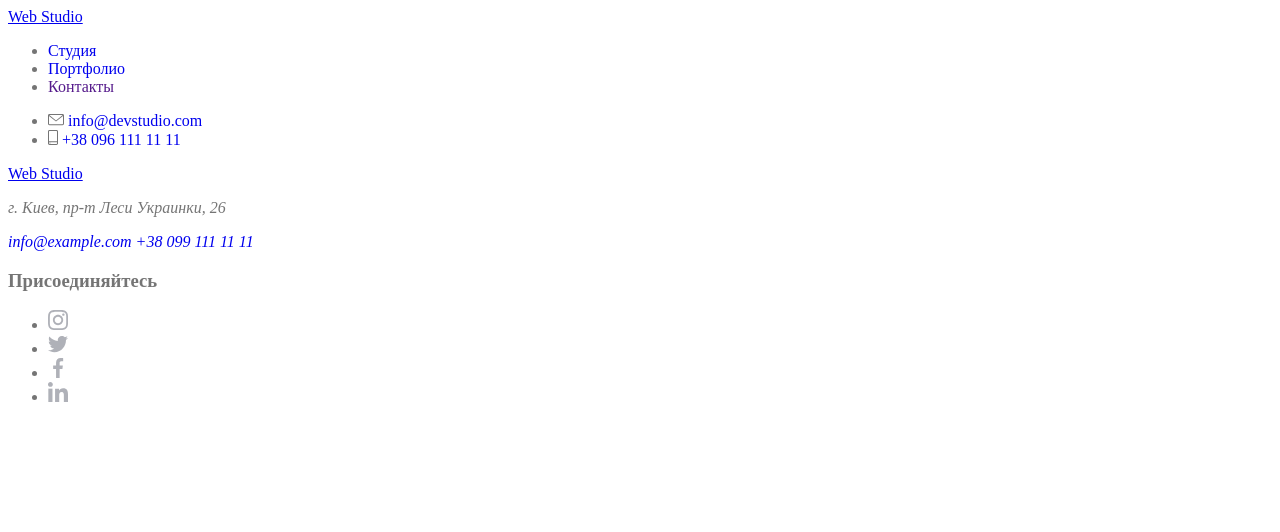
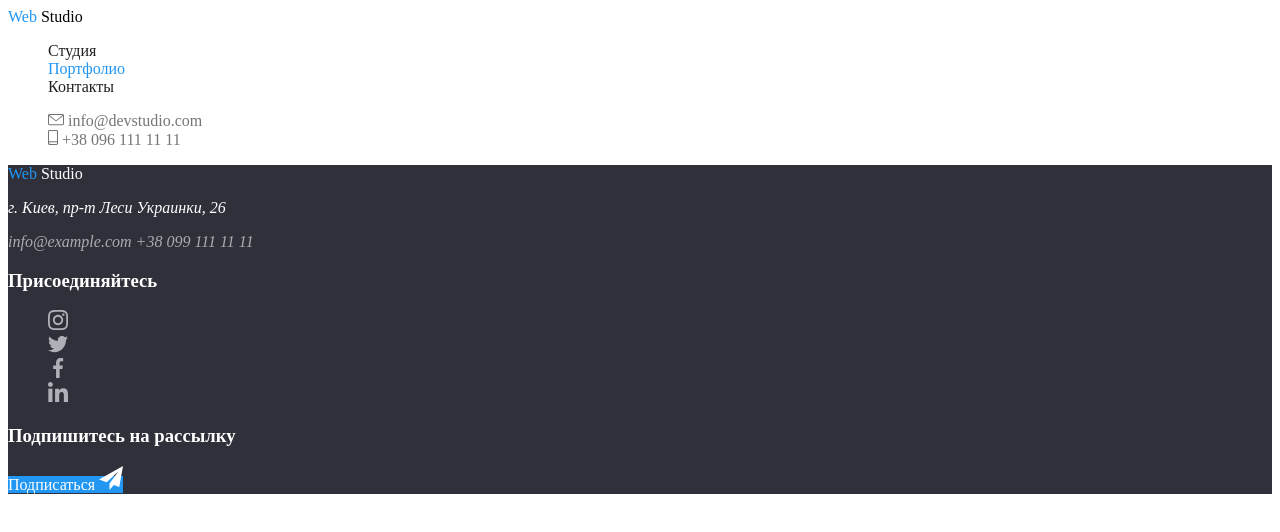
Before and after one commit to IhorKharchenko/goit-markup-hw-02, a plain HTML site: page portfolio.html in a window 1280 px wide. Drawn offline with Linux system fonts and the light colour scheme.

Commit message:
Размечает цвет текста, ховера и кнопок

```diff
--- a/css/styles.css
+++ b/css/styles.css
@@ -7,15 +7,12 @@
 	--primary-text-color: #757575;
 	--title-text-color: #212121;
 	--accent-color: #2196f3;
+	--primary-white-color: #ffffff;
+	--additional-white-color: rgba(255, 255, 255, 0.6);
+	--footer-background-color: #2f303a;
 }
 body {
 	color: var(--primary-text-color);
-}
-.logo-text {
-	color: var(--accent-color);
-}
-.logo {
-	color: #000000;
 }
 
 /* утилита точек */
@@ -29,8 +26,19 @@ body {
 .site-nav .link {
 	color: var(--title-text-color);
 }
+
+/* header */
+.logo-text {
+	color: var(--accent-color);
+}
+.logo {
+	color: #000000;
+}
 .site-nav .link:hover,
 .site-nav .link:focus {
+	color: var(--accent-color);
+}
+.site-nav .link.current {
 	color: var(--accent-color);
 }
 .contact-nav .link {
@@ -38,29 +46,62 @@ body {
 }
 .contact-nav .link:hover,
 .contact-nav .link:focus {
-	color: #2196f3;
+	color: var(--accent-color);
 }
+
+/* section */
 .section-title {
 	color: var(--title-text-color);
 }
 
+/* features */
 .features .title {
 	color: var(--title-text-color);
 }
+
+/* team */
 .team .title {
 	color: var(--title-text-color);
 }
+
+/* footer */
 .footer {
-	color: #ffffff;
-	background-color: #2f303a;
+	color: var(--primary-white-color);
+	background-color: var(--footer-background-color);
 }
 .footer .logo {
-	color: #ffffff;
+	color: var(--primary-white-color);
 }
 .address .link {
-	color: rgb(255, 255, 255, 0.6);
+	color: var(--additional-white-color);
 }
 .address .link:hover,
 .address .link:focus {
 	color: var(--accent-color);
 }
+
+/* button */
+.button {
+	color: var(--primary-text-color);
+	background-color: var(--primary-white-color);
+}
+.button.primary {
+	color: var(--primary-white-color);
+	background-color: var(--accent-color);
+}
+.button.button.primary:hover {
+	color: var(--accent-color);
+	background-color: var(--primary-white-color);
+}
+
+.button.secondary {
+	color: var(--accent-color);
+	background-color: var(--primary-white-color);
+}
+button.secondary:hover {
+	color: var(--primary-white-color);
+	background-color: var(--accent-color);
+}
+.social img:hover {
+	background-color: var(--accent-color);
+}
--- a/portfolio.html
+++ b/portfolio.html
@@ -10,14 +10,17 @@
 		<!-- Шапка сайта -->
 		<header>
 			<nav>
-				<a href="./index.html">Web Studio</a>
-				<ul>
+				<a class="logo link" href="./index.html">
+					<span class="logo-text">Web</span>
+					Studio
+				</a>
+				<ul class="site-nav list">
 					<li><a href="./index.html" class="link">Студия</a></li>
-					<li><a href="./portfolio.html" class="link">Портфолио</a></li>
+					<li><a href="./portfolio.html" class="link current">Портфолио</a></li>
 					<li><a href="" class="link">Контакты</a></li>
 				</ul>
 			</nav>
-			<ul>
+			<ul class="contact-nav list">
 				<li>
 					<img src="./images/envelope.svg" alt="envelope" />
 					<a href="mailto:info@devstudio.com" class="link">info@devstudio.com</a>
@@ -30,10 +33,13 @@
 		</header>
 		<main></main>
 		<!-- Футер -->
-		<footer>
-			<a href="./index.html">Web Studio</a>
+		<footer class="footer">
+			<a class="logo link" href="./index.html">
+				<span class="logo-text">Web</span>
+				Studio
+			</a>
 			<!-- Адресс -->
-			<address>
+			<address class="address">
 				<p>г. Киев, пр-т Леси Украинки, 26</p>
 				<a href="mailto:info@example.com" class="link">info@example.com</a>
 				<a href="tel:380991111111" class="link">+38 099 111 11 11</a>
@@ -41,22 +47,46 @@
 			<!-- Ссылки на соцсети -->
 			<section>
 				<h3>Присоединяйтесь</h3>
-				<ul>
+				<ul class="social list">
 					<li>
-						<a href="" aria-label="Ссылка на Инстаграм">
+						<a
+							href="https://www.instagram.com"
+							target="_blank"
+							rel="noopener noreferrer"
+							aria-label="Ссылка на Инстаграм"
+						>
 							<img src="./images/instagram.svg" alt="Ссылка на Инстаграм" />
 						</a>
 					</li>
 					<li>
-						<a href="" aria-label="Ссылка на Твиттер"><img src="./images/twitter.svg" alt="Ссылка на Твиттер" /></a>
+						<a href="https://www.twitter.com" target="_blank" rel="noopener noreferrer" aria-label="Ссылка на Твиттер">
+							<img src="./images/twitter.svg" alt="Ссылка на Твиттер" />
+						</a>
 					</li>
 					<li>
-						<a href="" aria-label="Ссылка на Фейсбук"><img src="./images/facebook.svg" alt="Ссылка на Фейсбук" /></a>
+						<a href="https://www.facebook.com" target="_blank" rel="noopener noreferrer" aria-label="Ссылка на Фейсбук">
+							<img src="./images/facebook.svg" alt="Ссылка на Фейсбук" />
+						</a>
 					</li>
 					<li>
-						<a href="" aria-label="Ссылка на Линкедин"><img src="./images/linkedin.svg" alt="Ссылка на Линкедин" /></a>
+						<a
+							href="https://www.linkedin.com"
+							target="_blank"
+							rel="noopener noreferrer"
+							aria-label="Ссылка на Линкедин"
+						>
+							<img src="./images/linkedin.svg" alt="Ссылка на Линкедин" />
+						</a>
 					</li>
 				</ul>
+			</section>
+			<!-- Форма подписки -->
+			<section>
+				<h3>Подпишитесь на рассылку</h3>
+				<a href="" class="button primary link">
+					Подписаться
+					<img src="./images/icon-send.svg" alt="Иконка отправки сообщения" />
+				</a>
 			</section>
 		</footer>
 	</body>
```
Also changed, not shown: index.html (+139 -27 lines), images/icon-send.svg (added), 1 other file.
